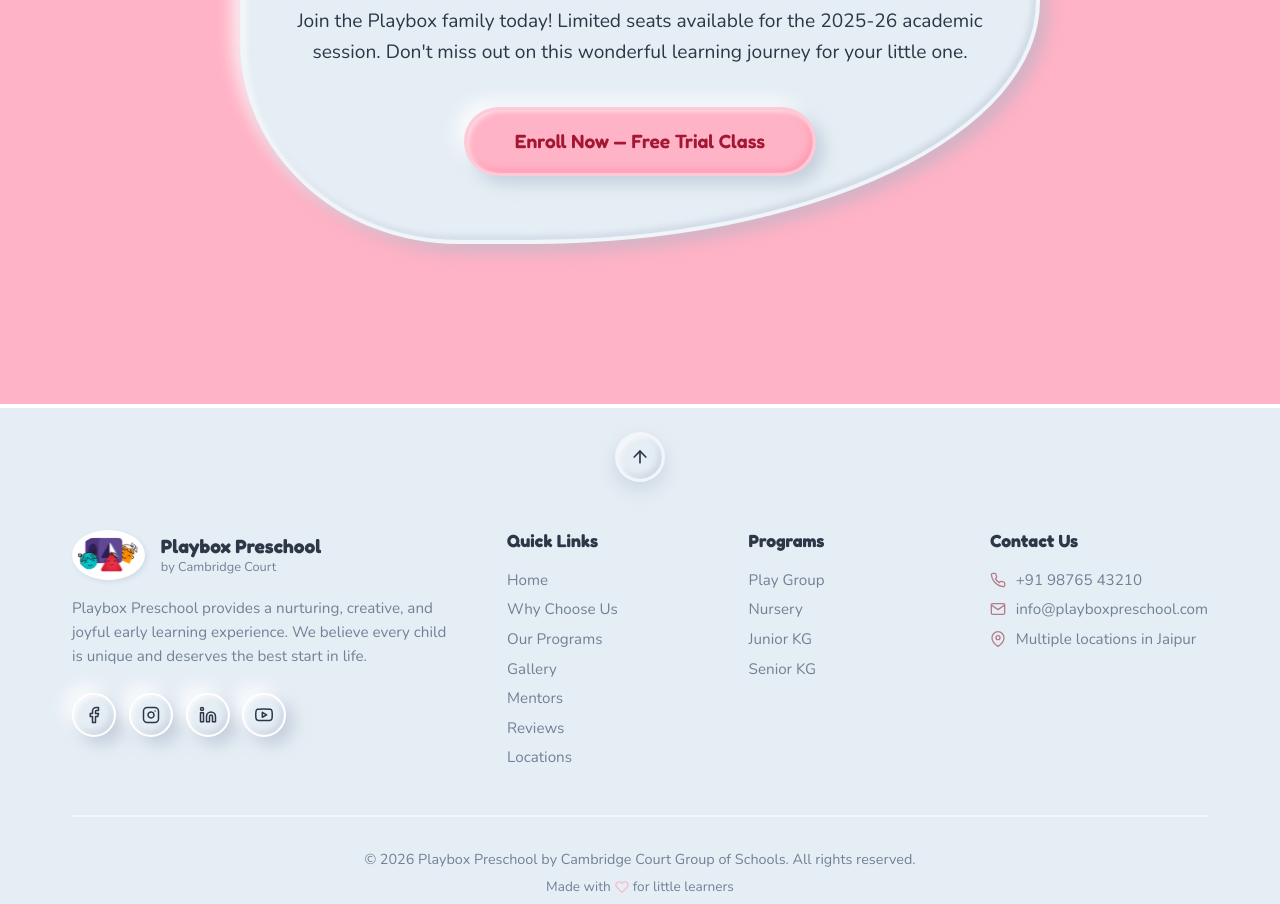
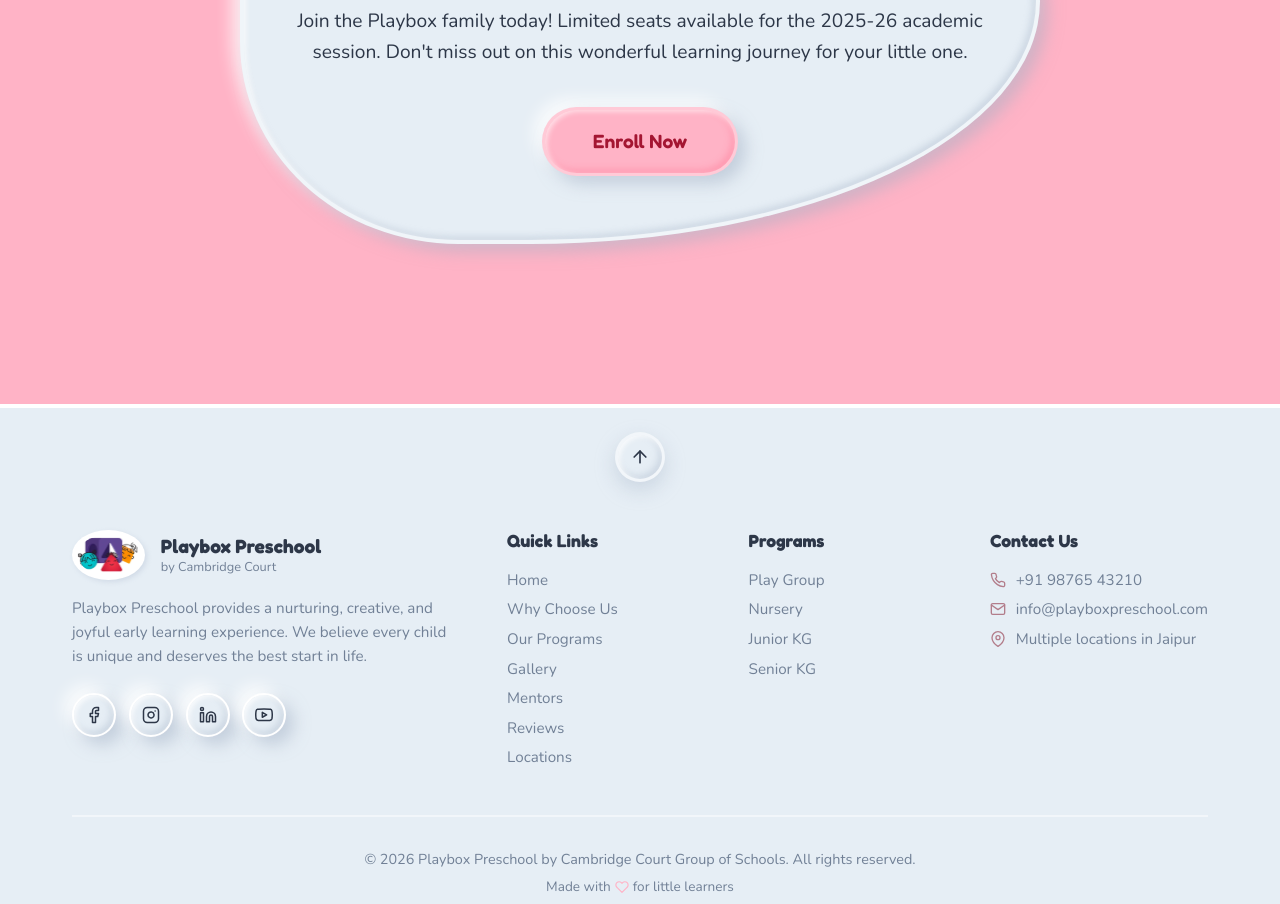
Before and after one commit to chirayumishra24/Playbox-Preschool, a React (Vite) app: page / in a window 1280 px wide. Shown: the part 8177-9081 px from the top of the page. Built offline with nearby package versions, Linux system fonts and the light colour scheme.

Commit message:
Fix: Shrink CTA button horizontally and modify padding for ultra-narrow mobile screens

```diff
--- a/src/components/CTA.jsx
+++ b/src/components/CTA.jsx
@@ -29,7 +29,7 @@ export default function CTA() {
                         whileHover={{ scale: 1.05 }}
                         whileTap={{ scale: 0.95 }}
                     >
-                        Enroll Now — Free Trial Class
+                        Enroll Now
                     </motion.a>
                 </motion.div>
             </div>
```
